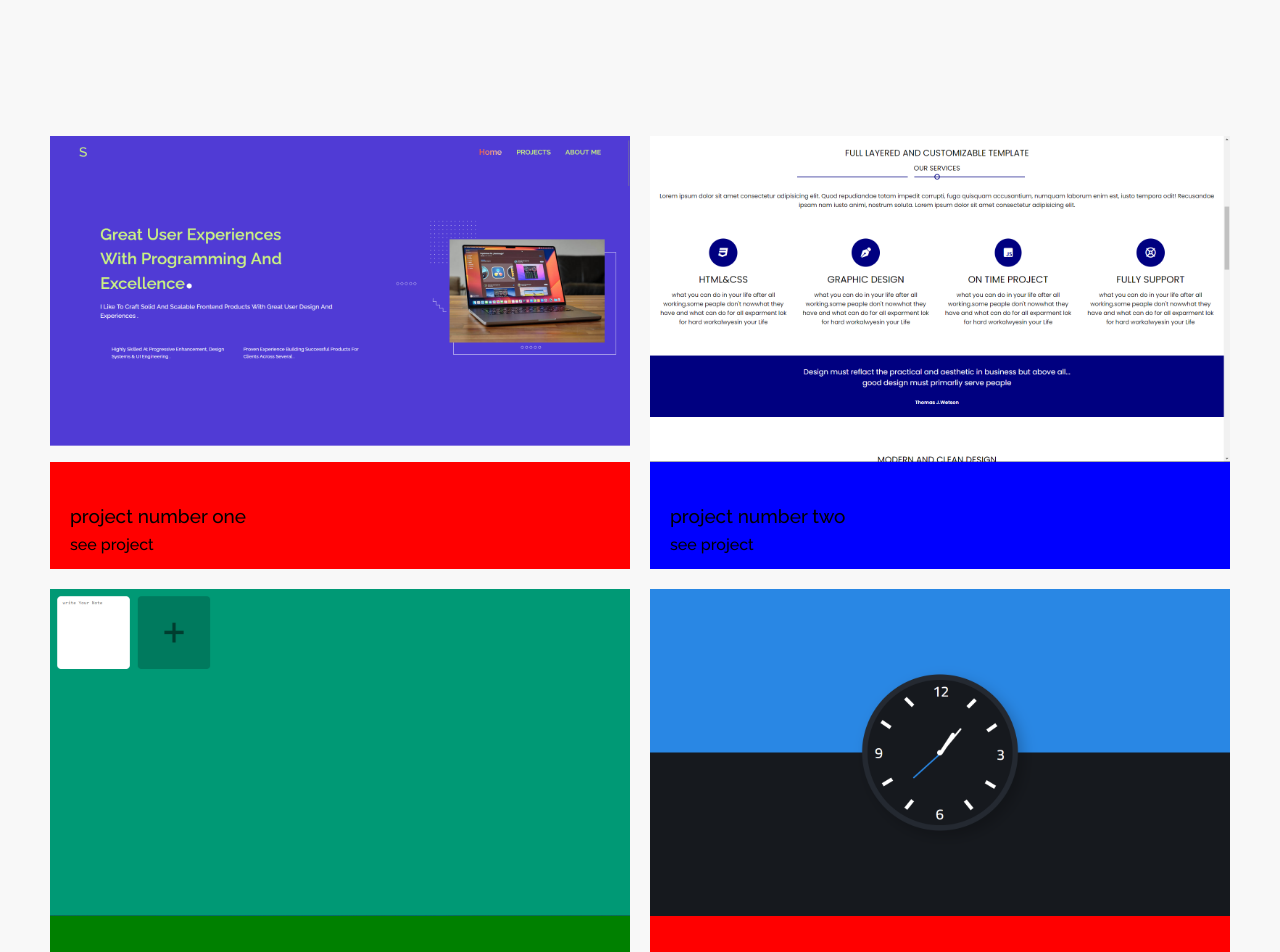
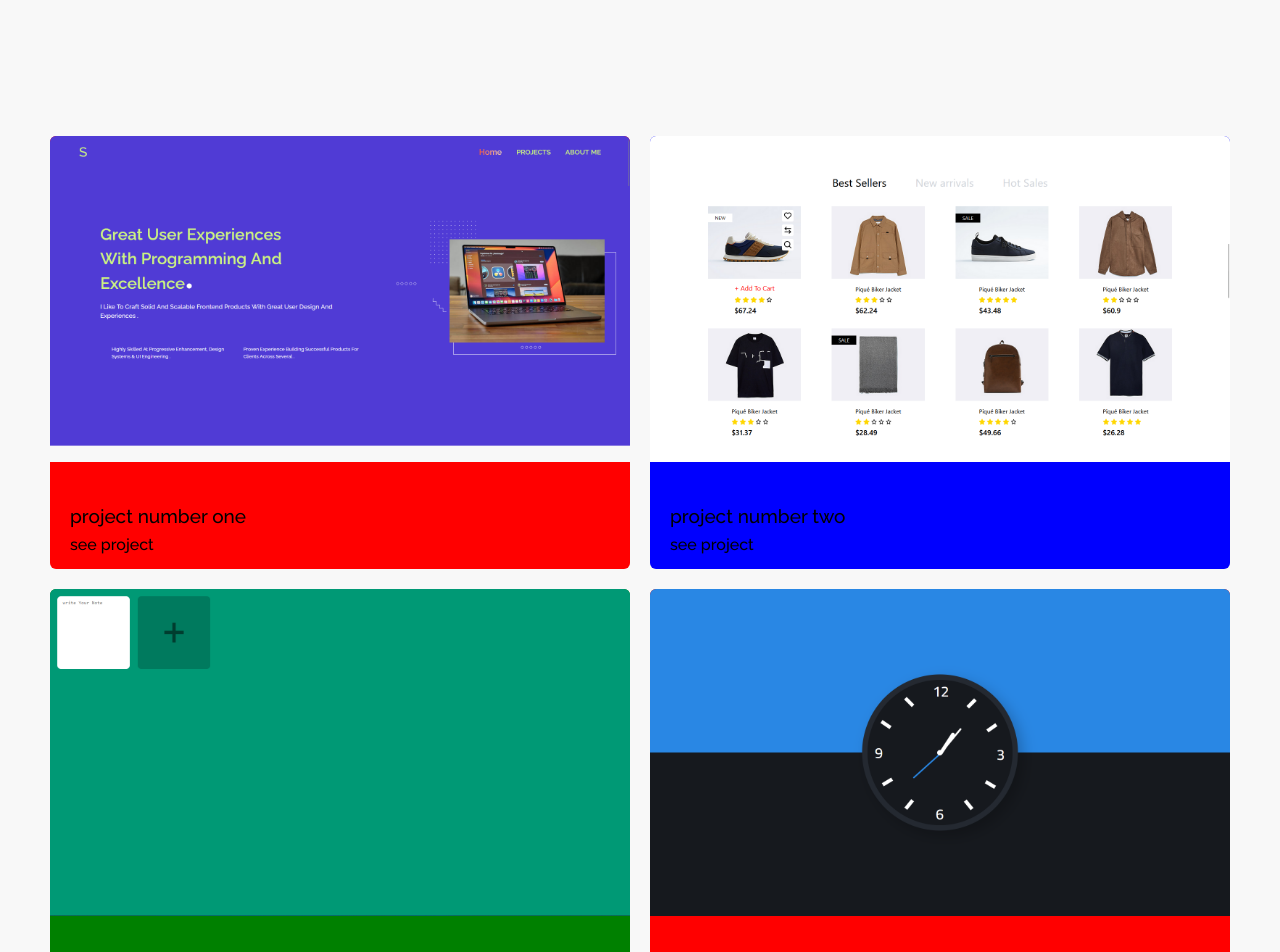
Before and after one commit to AbdEDjalilSaf/PortflioME, a React (Vite) app: page /Projects in a window 1280 px wide. Shown: the part 120-1072 px from the top of the page. Built offline with nearby package versions, Linux system fonts and the light colour scheme.

Commit message:
first two version

```diff
--- a/src/Projects.jsx
+++ b/src/Projects.jsx
@@ -36,49 +36,49 @@ return(
         </div>
 
 <div className='App mt-64 mb-16 flex '>
-<div className=' grid grid-cols-1 xl:gap-5 md:grid-cols-2 w-full'>
-  <div className='bg-red-500'>
+<div className=' grid grid-cols-1 lo:gap-4 md:gap-5 lg:gap-5 xl:gap-5 md:grid-cols-2 w-full'>
+  <a href='' className='bg-red-500 rounded-md'>
     <div className='image'>
-    <LazyLoadImage src='/image/profile.png' loading='lazy' className='macbookImg z-50' />
+    <LazyLoadImage src='/image/profile.png' loading='lazy' className='macbookImg z-50 rounded-t-md' />
   </div>
   <div className='text py-3 px-5'>
 <h3>project number one</h3>
 <a className=''>see project</a>
     </div>
-  </div>
+  </a>
 
 
-  <div className='bg-blue-500'>
+  <a href='https://store-one-oeq7.vercel.app/' className='bg-blue-500 rounded-md'>
     <div className='image '>
-    <LazyLoadImage src='/image/article.png' loading='lazy' className='macbookImg z-50' />
+    <LazyLoadImage src='/image/article.png' loading='lazy' className='macbookImg z-50 rounded-t-md' />
     </div>
     <div className='text py-3 px-5'>
 <h3>project number two</h3>
 <a>see project</a>
     </div>
-  </div>
+  </a>
 
 
-  <div className='bg-green-500'>
+  <a href='https://2a7rtdydrv2ztgv4t7if5g.on.drv.tw/Steky Notes/stiky.html' className='bg-green-500 rounded-md'>
     <div className='image'>
-    <LazyLoadImage src='/image/stiky.png' loading='lazy' className='macbookImg z-50' />
+    <LazyLoadImage src='/image/stiky.png' loading='lazy' className='macbookImg z-50 rounded-t-md' />
     </div>
     <div className='text py-3 px-5'>
 <h3>project number three</h3>
 <a>see project</a>
     </div>
-  </div>
+  </a>
 
 
-  <div className='bg-red-500'>
-    <div className='image'>
-    <LazyLoadImage src='/image/oclock.png' loading='lazy' className='macbookImg z-50' />
+  <a href='https://2a7rtdydrv2ztgv4t7if5g.on.drv.tw/Oclock App/oclock.html' className='bg-red-500 rounded-md'>
+    <div className='image rounded-lg'>
+    <LazyLoadImage src='/image/oclock.png' loading='lazy' className='macbookImg z-50 rounded-t-md' />
     </div>
     <div className='text py-3 px-5'>
 <h3>project number four</h3>
 <a>see project</a>
     </div>
-  </div>
+  </a>
 
 
 
--- a/tailwind.config.js
+++ b/tailwind.config.js
@@ -12,7 +12,7 @@ export default {
 
     extend: {
       screens:{
-        'lo':'350px',
+        'lo':'330px',
         },
     },
   },
```
Also changed, not shown: image/article.png.
